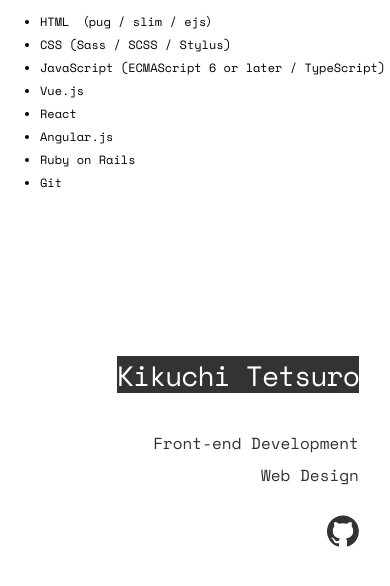
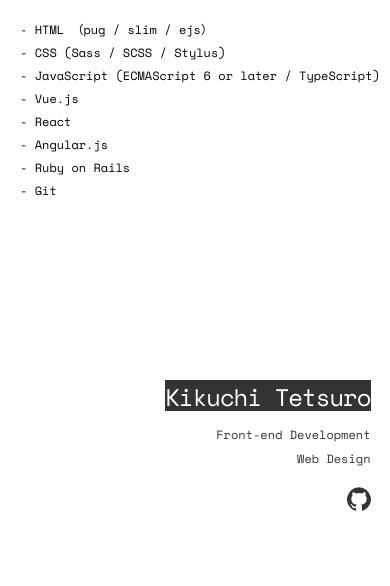
Before and after one commit to kikuchi5555/kikuchi5555.github.io, a React (Create React App) app: page / in a window 390 px wide. Shown: the top 586 px of the page. Built offline with nearby package versions, Linux system fonts and the light colour scheme.

Commit message:
style update

```diff
--- a/src/App.scss
+++ b/src/App.scss
@@ -5,13 +5,13 @@
   padding-right: 48px;
   text-align: right;
   color: #333;
-  margin-top: 40vh;
+  margin-top: 45vh;
   @media screen and (max-width: 767px) {
-    padding-right: 8%;
+    padding-right: 5%;
   }
 
   &__heading {
-    font-size: 32px;
+    font-size: 24px;
     font-weight: 400;
     line-height: 1;
     background: #333;
@@ -20,22 +20,21 @@
     padding-top: .2em;
     padding-bottom: .1em;
     white-space: nowrap;
-    @media screen and (max-width: 767px) {
-      font-size: 28px;
-    }
+    margin: 0;
   }
 
   &__text {
-    font-size: 16px;
+    margin: 1em 0 0;
+    font-size: 12px;
     line-height: 2;
   }
 }
 
 .logo {
-  margin-top: 8px;
+  margin-top: 16px;
   display: inline-block;
-  width: 48px;
-  height: 48px;
+  width: 40px;
+  height: 40px;
   padding: 8px;
   background: #fff;
   border-radius: 50%;
@@ -43,8 +42,8 @@
   margin-right: -8px;
   @media screen and (max-width: 767px) {
     padding: 0;
-    width: 32px;
-    height: 32px;
+    width: 24px;
+    height: 24px;
     margin-right: 0;
   }
   &:hover {
@@ -54,18 +53,27 @@
   }
 
   img {
-    width: 32px;
-    height: 32px;
+    width: 24px;
+    height: 24px;
   }
 }
 
 .skill {
   position: absolute;
   left: 0;
-  top: 0;
+  top: 20px;
   font-size: 12px;
+
+  &__list {
+    margin: 0;
+    padding: 0 0 0 20px;
+  }
 
   &__item {
     margin-bottom: .5em;
+    list-style: none;
+    &:before {
+      content: '- '
+    }
   }
 }
```
Also changed, not shown: 8 other files (tests, documents, lock files or other folders).
